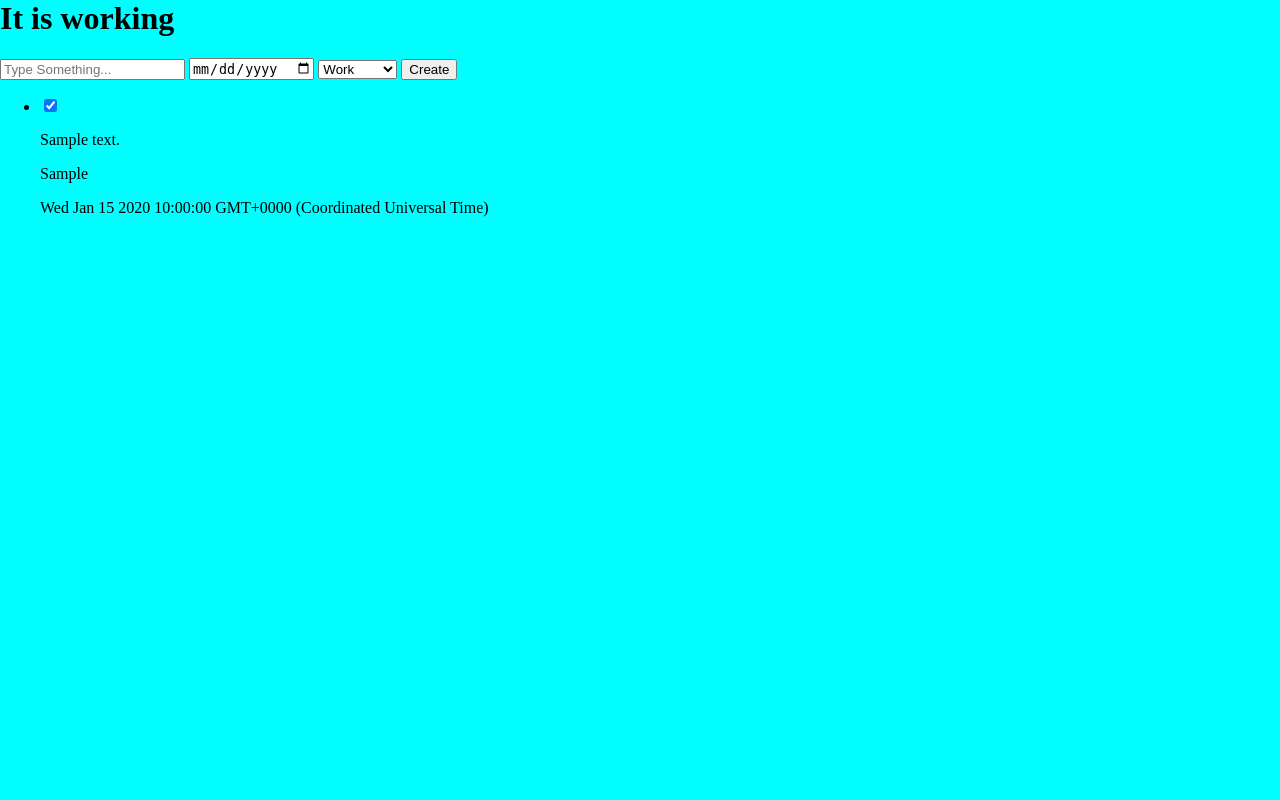
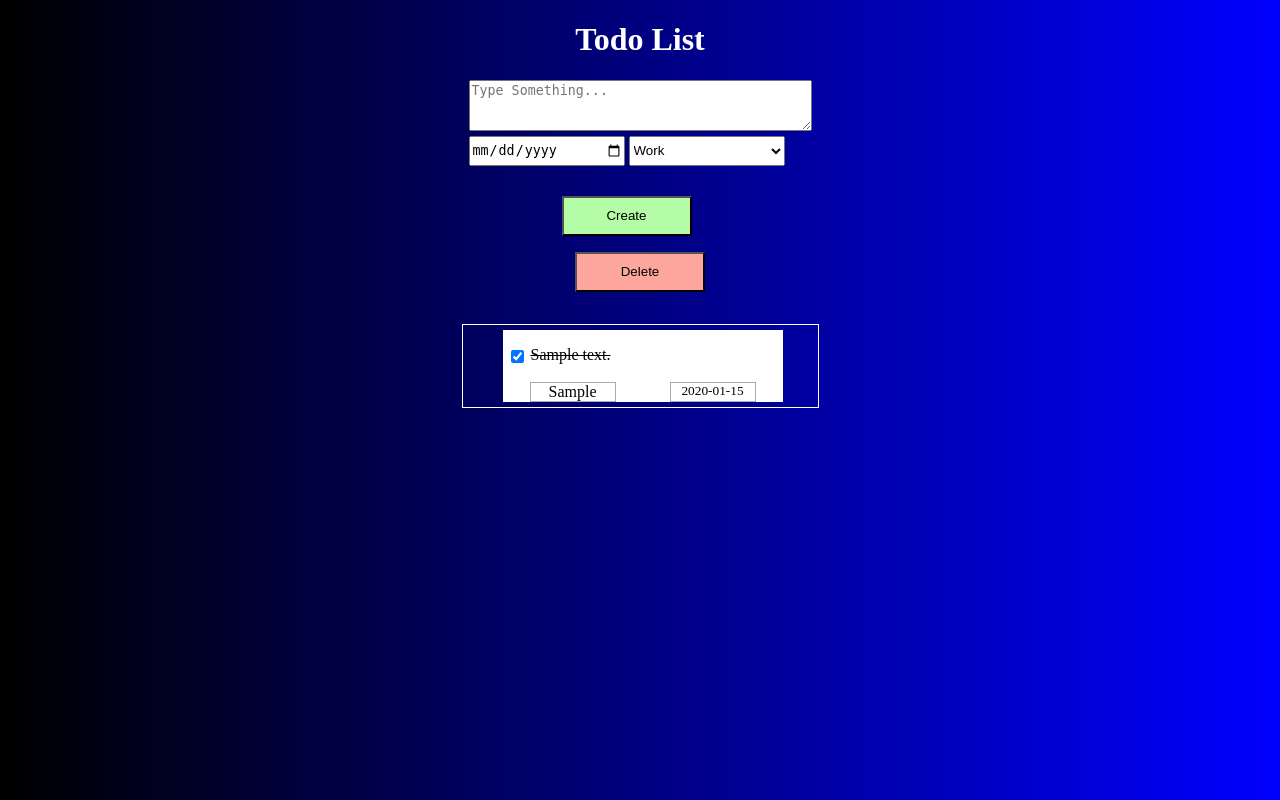
Before and after one commit to Sakilmostak/To-do-List, a Node server app: page / in a window 1280 px wide. Run offline with Node 20, Linux system fonts and the light colour scheme; tables that the repository leaves empty hold one stand-in row (values such as "Sample post"); some libraries are stand-ins or nearby versions.

Commit message:
added delete and check feature ,modified the db, and added style to the page

```diff
--- a/assets/CSS/home.css
+++ b/assets/CSS/home.css
@@ -1,4 +1,117 @@
 body{
     margin: 0px;
-    background-color: aqua;
+    position: fixed;
+    height: 100%;
+    width: 100%;
+    background-image: linear-gradient(90deg, black, blue);
+    display: flex;
+    flex-direction: column;
+    align-items: center;
+    justify-content: flex-start;
 }
+
+h1 {
+    color: white;
+}
+
+textarea:focus{
+    outline: none;
+}
+
+select, input[type=date] {
+    margin-top: 5px;
+    margin-bottom: 30px;
+    width: 156px;
+    height: 30px;
+}
+
+button {
+    width: 130px;
+    height: 40px;
+}
+
+#create {
+    margin: 0 93px;
+    background-color: rgb(180, 252, 166);
+}
+
+#create:hover {
+    background-color: rgb(106, 250, 77);
+    transition: 0.5s ease-in;
+}
+
+#delete {
+    background-color: rgb(253, 166, 158);
+}
+
+#delete:hover {
+    background-color: rgb(250, 83, 68);
+    transition: 0.5s ease-in;
+}
+
+ul {
+    width: 315px;
+    border: 1px solid white;
+}
+
+.todolist {
+    width: 280px;
+    margin: 5px 0;
+    min-height: 50px;
+    background-color: white;
+    display: flex;
+    flex-wrap: wrap;
+    justify-content: space-evenly;
+
+}
+
+.check {
+    width:10%;
+}
+
+.check input {
+    margin-top: 20px;
+    margin-left: 8px;
+}
+
+.content {
+    width: 90%;
+}
+
+.category {
+    width: 30%;
+    margin:0;
+    border: 1px solid rgb(172, 170, 170);
+    text-align: center;
+}
+
+.date {
+    width: 30%;
+    margin:0;
+    border: 1px solid rgb(172, 170, 170);
+    text-align: center;
+}
+
+.Work {
+    background-color: rgb(157, 157, 249);
+}
+
+.Casual {
+    background-color: rgb(157, 249, 249);
+}
+
+.Home {
+    background-color: rgb(249, 249, 157);
+}
+
+.Weekend {
+    background-color: rgb(249, 157, 238);
+}
+
+.Important {
+    background-color: rgb(235, 84, 84);
+}
+
+.linethrough {
+    text-decoration: line-through;
+}
--- a/controllers/home_controller.js
+++ b/controllers/home_controller.js
@@ -1,37 +1,62 @@
 const Home= require('../models/home');
 
-module.exports.home = function(req,res){
+module.exports.home = async function(req,res){
 
-    Home.find({},function(err, todos){
-        if(err){
-            console.log('Error in fetching todos from db');
-            return;
-        }
+    try{
+        let todos = await Home.find({});
 
         return res.render('home',{
             title: "To-Do List",
             todos: todos
         });
-    });
+    }
+    catch(err){
+        console.log('Error',err);
+    }
 
 
 }
 
-module.exports.create = function(req,res){
-    Home.create(
+module.exports.create = async function(req,res){
+    try{
+        console.log(req.body.date);
+        let todo = await Home.create(
             {
                 content: req.body.content,
                 category: req.body.category,
                 date: req.body.date,
-            check: true
-        },
-        function(err,todo){
-            if(err){
-                console.log('error in creating task',err);
+            }
+        );
+        return res.redirect('back');
+    }
+    catch(err){
+        console.log('Error',err);
+    }
 }
 
-            console.log('*******',todo);
+module.exports.check = async function(req, res){
+    try{
+        let todo = await Home.findOne({_id: req.params.id});
+
+        todo.check= !todo.check;
+        todo.save();
         return res.redirect('back');
     }
-    );
+    catch(err){
+        console.log('Error',err);
     }
+
+}
+
+module.exports.destroy = async function(req,res){
+    try{
+        await Home.deleteMany({check : true});
+
+        return res.redirect('back');
+    }
+    catch(err){
+        console.log('Error',err);
+    }
+
+
+}
--- a/models/home.js
+++ b/models/home.js
@@ -11,11 +11,13 @@ const homeSchemna = new mongoose.Schema(
             required: true
         },
         date: {
-            type: Date,
+            type: String,
             required: true
         },
         check: {
-            type: Boolean
+            type: Boolean,
+            default: false,
+            required: true
         }
     }
 );
--- a/routes/index.js
+++ b/routes/index.js
@@ -5,7 +5,9 @@ const homeController = require('../controllers/home_controller');
 
 router.get('/',homeController.home);
 
-router.post('/create', homeController.create)
+router.post('/create', homeController.create);
+router.post('/check/:id', homeController.check);
+router.post('/destroy', homeController.destroy);
 
 
 module.exports= router;
--- a/views/home.ejs
+++ b/views/home.ejs
@@ -7,9 +7,10 @@
     <link rel="stylesheet" href="/css/home.css">
 </head>
 <body>
-    <h1>It is working</h1>
+    <h1>Todo List</h1>
     <form action="/create" method="POST">
-        <input type="text" name="content" id="content" placeholder="Type Something..." required>
+        <textarea rows="3" cols="40" name="content" id="content" placeholder="Type Something..." required></textarea>
+        <br>
         <input type="date" name="date" id="" required>
         <select name="category" id="">
             <option value="Work">Work</option>
@@ -18,19 +19,23 @@
             <option value="Weekend">Weekend</option>
             <option value="Important">Important</option>
         </select>
-        <button type="submit">Create</button>
-
+        <br>
+        <button id="create" type="submit">Create</button>
+    </form>
+    <form action="/destroy" method="POST">
+        <button id="delete" type="submit">Delete</button>
     </form>
 
     <ul>
         <% for(todo of todos){ %>
-            <li>
-                <form action="">
-                    <input type="checkbox" name="check" id="" <% if(todo.check){%>checked<%}%>>
+            <li class="todolist">
+                <form class="check" action="/check/<%=todo._id%>" method="POST">
+                    <input type="checkbox" name="check" id="todocomplete" onChange="this.form.submit()" <% if(todo.check){%>checked<%}%>>
                 </form>
-                <p><%= todo.content %></p>
-                <p><%= todo.category %></p>
-                <p><%= todo.date %></p>
+                <p class="content <% if(todo.check){%>linethrough<%}%>"><%= todo.content %></p>
+                <p class="category <%= todo.category %>"><%= todo.category %></p>
+                <br>
+                <small class="date"><%= todo.date %></small>
             </li>
         <% } %>
     </ul>
```
Lines whose indentation alone changed are shown as unchanged.
